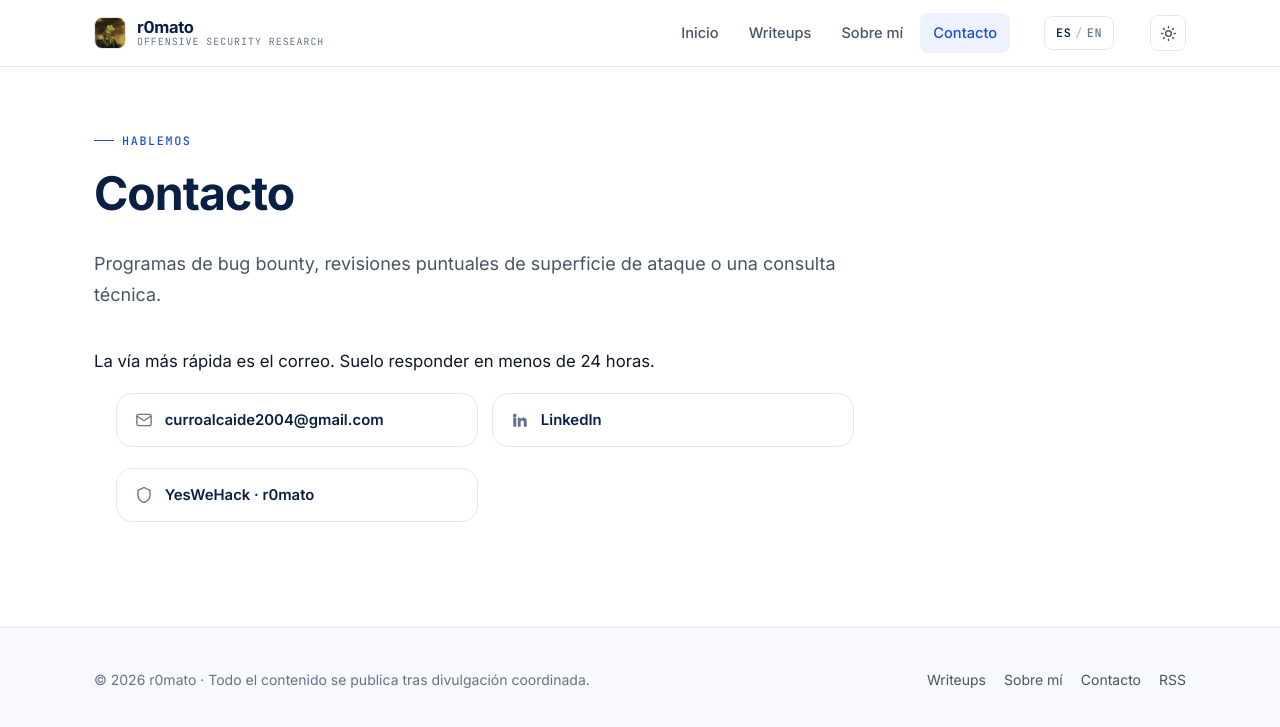
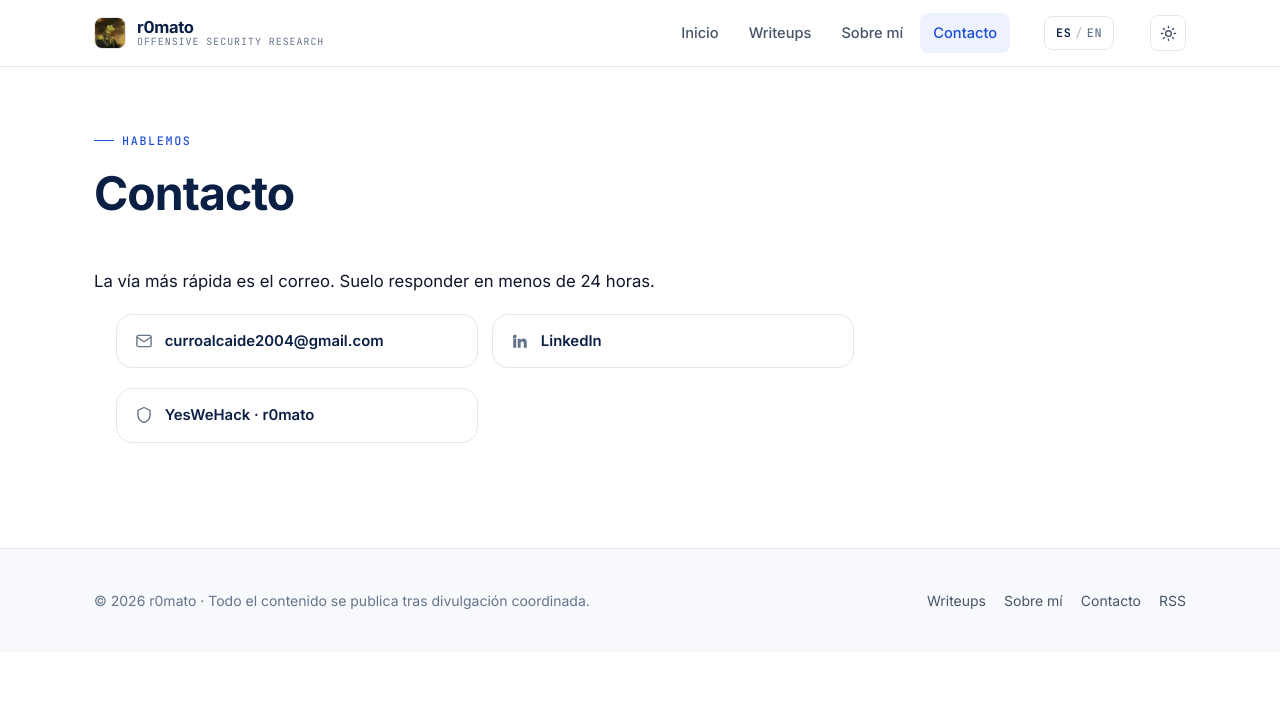
Before and after one commit to r0mato/r0mato.github.io, a Jekyll site: the page built from contacto.md, in a window 1280 px wide. Shown: the top 727 px of the page. Built offline with Jekyll 4.4.1, drawn with Linux system fonts in a browser that asks for light colours.

Commit message:
content: fuera la entradilla de contacto en los dos idiomas
Anunciaba "programas de bug bounty, revisiones puntuales de superficie de
ataque o una consulta tecnica": una oferta de servicios que no encaja con el
tono del resto del sitio. La pagina queda en el titulo, la linea del correo y
los tres enlaces.

Co-Authored-By: Claude Opus 5 <noreply@anthropic.com>

```diff
--- a/contacto.md
+++ b/contacto.md
@@ -5,8 +5,7 @@ lang: es
 alt_url: /en/contact/
 title: "Contacto"
 eyebrow: "Hablemos"
-lede: "Programas de bug bounty, revisiones puntuales de superficie de ataque o una consulta técnica."
-description: "Contacto para programas de bug bounty, pruebas de intrusión puntuales y consultas técnicas."
+description: "Cómo contactar con r0mato."
 ---
 
 La vía más rápida es el correo. Suelo responder en menos de 24 horas.
```
Also changed, not shown: en/contact.md (+1 -2 lines).
